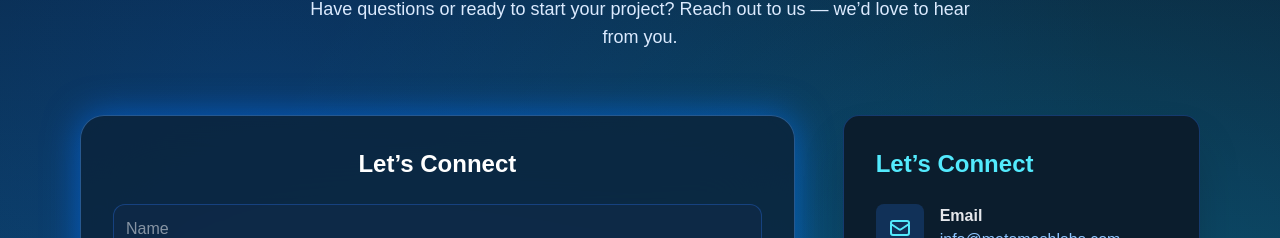
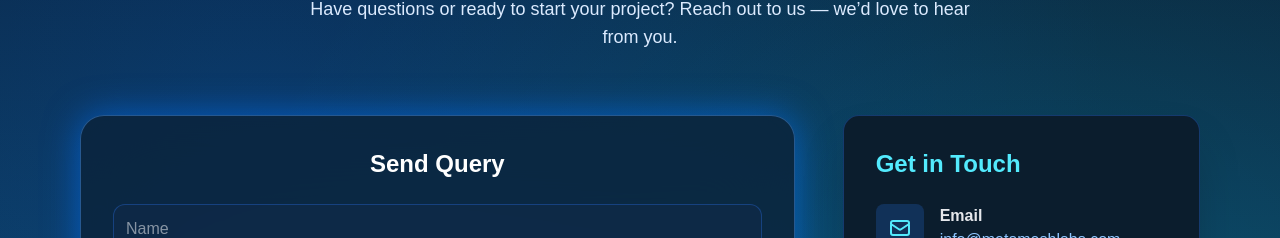
Before and after one commit to mahamnasimdurrani699/metameshlabs, a React (Vite) app in the folder frontend/: page / in a window 1280 px wide. Shown: the part 5416-5654 px from the top of the page. Built offline with nearby package versions, Linux system fonts and the light colour scheme.

Commit message:
make changes

```diff
--- a/frontend/src/components/ContactSection/ContactSection.jsx
+++ b/frontend/src/components/ContactSection/ContactSection.jsx
@@ -463,7 +463,7 @@ const ContactSection = () => {
           {/* Query Form as main content */}
           <div className="w-full lg:w-2/3">
             <div className="bg-[#0a2239]/80 backdrop-blur-2xl border border-blue-400/40 p-8 rounded-3xl shadow-[0_0_35px_rgba(3,114,250,0.6)] animate-[fadeIn_0.3s_ease-out]">
-              <h3 className="text-2xl font-bold text-white mb-6 text-center">Let’s Connect</h3>
+              <h3 className="text-2xl font-bold text-white mb-6 text-center">Send Query</h3>
 
               <form onSubmit={handleSubmit} className="space-y-4">
                 <input
@@ -500,7 +500,7 @@ const ContactSection = () => {
           {/* Right Contact Box */}
           <div className="w-full lg:w-1/3">
             <div className="bg-[#0b1d2d] backdrop-blur-xl border border-blue-500/30 rounded-2xl shadow-2xl p-8 h-full">
-              <h3 className="text-2xl font-bold mb-6 text-cyan-300">Let’s Connect</h3>
+              <h3 className="text-2xl font-bold mb-6 text-cyan-300">Get in Touch</h3>
 
               <div className="space-y-6">
                 {/* Email */}
@@ -540,7 +540,7 @@ const ContactSection = () => {
                     <a href="https://www.instagram.com/metameshlabs" target="_blank" className="w-10 h-10 flex items-center justify-center rounded-full bg-blue-500/20 hover:bg-blue-500/40 transition-all shadow-[0_0_10px_rgba(3,114,250,0.6)]">
                       <img src={instagram} className="h-5 w-5" />
                     </a>
-                    <a href="https://www.linkedin.com/company/metameshlabs" target="_blank" className="w-10 h-10 flex items-center justify-center rounded-full bg-blue-500/20 hover:bg-blue-500/40 transition-all shadow-[0_0_10px_rgba(3,114,250,0.6)]">
+                    <a href="/" target="_blank" className="w-10 h-10 flex items-center justify-center rounded-full bg-blue-500/20 hover:bg-blue-500/40 transition-all shadow-[0_0_10px_rgba(3,114,250,0.6)]">
                       <img src={linkedin} className="h-5 w-5" />
                     </a>
                   </div>
```
